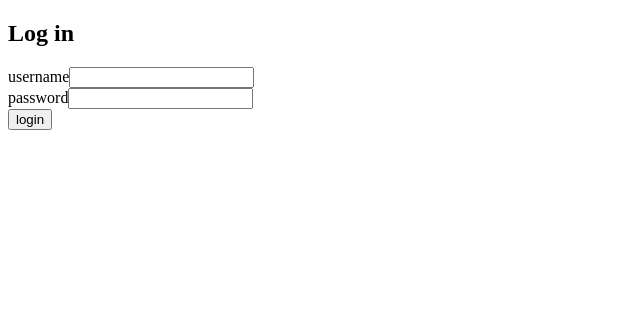
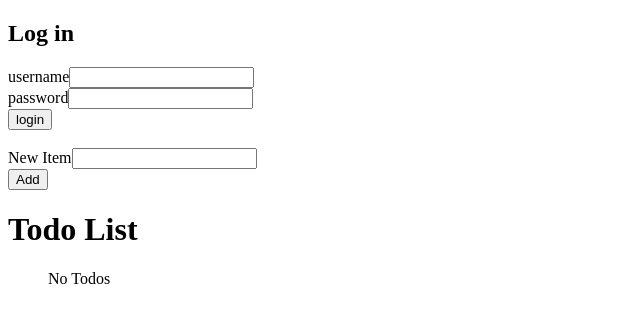
Before and after one commit to rngrlee/nwhacks-2024, a React (Vite) app in the folder lokal/: page / in a window 1280 px wide. Shown: the top 322 px of the page, without its empty margins (0-640 px from the left). Built offline with nearby package versions, Linux system fonts and the light colour scheme.

Commit message:
Added todo list to app.jsx

```diff
--- a/lokal/package.json
+++ b/lokal/package.json
@@ -11,6 +11,7 @@
     "server": "json-server -p3001 --watch db.json"
   },
   "dependencies": {
+    "axios": "^1.6.5",
     "react": "^18.2.0",
     "react-dom": "^18.2.0"
   },
--- a/lokal/src/App.jsx
+++ b/lokal/src/App.jsx
@@ -1,13 +1,57 @@
-import { useState } from 'react'
+import { useEffect, useState } from "react"
+
 import postService from './services/posts'
 import loginService from './services/login'
 import Profile from './components/Profile'
+
+import { NewTodoForm } from "./components/NewTodoForm"
+import { TodoList } from "./components/TodoList"
 
 function App() {
   const [username, setUsername] = useState('')
   const [password, setPassword] = useState('')
   const [user, setUser] = useState(null)
   const [errorMessage, setErrorMessage] = useState('')
+
+  // Todo List
+  const [todos, setTodos] = useState(() => {
+    const localValue = localStorage.getItem("ITEMS")
+    if (localValue == null) return []
+
+    return JSON.parse(localValue)
+  })
+
+  useEffect(() => {
+    localStorage.setItem("ITEMS", JSON.stringify(todos))
+  }, [todos])
+
+  function addTodo(title) {
+    setTodos(currentTodos => {
+      return [
+        ...currentTodos,
+        { id: crypto.randomUUID(), title, completed: false },
+      ]
+    })
+  }
+
+  function toggleTodo(id, completed) {
+    setTodos(currentTodos => {
+      return currentTodos.map(todo => {
+        if (todo.id === id) {
+          return { ...todo, completed }
+        }
+
+        return todo
+      })
+    })
+  }
+
+  function deleteTodo(id) {
+    setTodos(currentTodos => {
+      return currentTodos.filter(todo => todo.id !== id)
+    })
+  }
+
 
   const handleLogin = async (event) => {
     event.preventDefault()
@@ -61,7 +105,12 @@ function App() {
       <div>
       {user === null
         ? loginForm()
-        : <Profile picture='https://sharpfocusphoto.com/wp-content/uploads/2020/08/DSC_0067.jpg'/>}
+        : <Profile picture='https://sharpfocusphoto.com/wp-content/uploads/2020/08/DSC_0067.jpg'/>
+      }
+      <br></br>
+      <NewTodoForm onSubmit={addTodo} />
+      <h1 className="header">Todo List</h1>
+      <TodoList todos={todos} toggleTodo={toggleTodo} deleteTodo={deleteTodo} />
       </div>
     </>
   )
```
Also changed, not shown: 1 other file (tests, documents, lock files or other folders).
